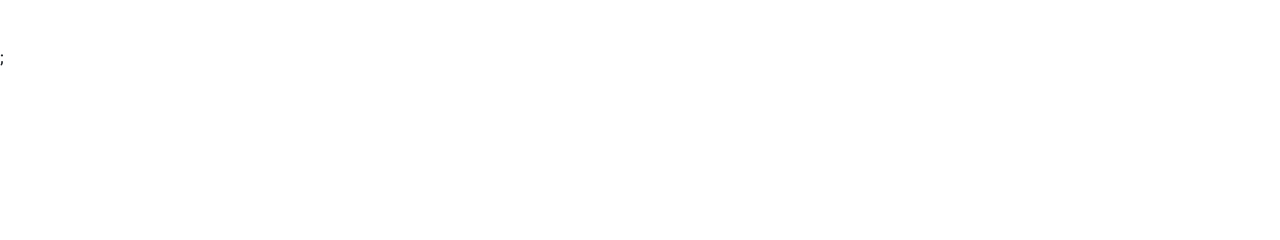
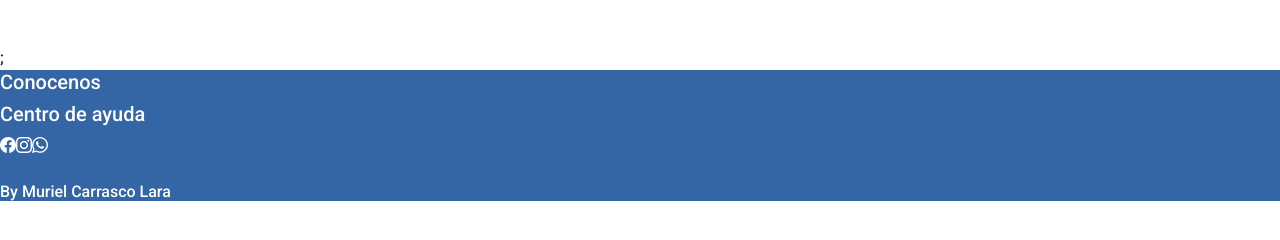
Before and after one commit to MurielCarrasco/Mi-App-React, a React (Create React App) app: page /detail/1 in a window 1280 px wide. Shown: the part 466-706 px from the top of the page. Built offline with nearby package versions, Linux system fonts and the light colour scheme; no server answers; the database is empty.

Commit message:
se agrega footer

```diff
--- a/src/App.js
+++ b/src/App.js
@@ -8,6 +8,7 @@ import { BrowserRouter, Routes, Route } from "react-router-dom";
 import estilos from './components/Item/item.css';
 import Cart from  './components/Cart/Cart' ;
 import CartProvider from './components/Context/CartContext';
+import Footer from './components/footer/Footer';
 
 
 function App() {
@@ -22,6 +23,7 @@ function App() {
           <Route path='/detail/:detalleId' element={<ItemDetailContainer /> }/>
           <Route path="/cart" element={<Cart />} />
         </Routes>
+        <Footer />
       </BrowserRouter>
       </CartProvider>
     </main>
--- a/src/components/Item/ItemDetail.jsx
+++ b/src/components/Item/ItemDetail.jsx
@@ -6,7 +6,7 @@ import './item.css'
 import { useContext } from "react";
 import { CartContext } from "../Context/CartContext";
 
-const ItemDetail = ({item}) => {
+const ItemDetail = ({ item }) => {
     const [cantidad, setCantidad] = useState(0);
     const {addToCart, getCompra} = useContext(CartContext);
 
@@ -34,7 +34,7 @@ const quantity  = getCompra(item.id);
 
     return (
         <div className="detail">
-            <img src={ "./../img/"+item.imagen} alt={item.titulo} />
+            <img src={ "./../img/"+item.imagen} alt={item.Titulo} />
             <div className="info">
                 <h2>{item.Titulo}</h2>
                 <p className="descripcion-card">{item.descripcion}</p>
--- /dev/null
+++ b/src/components/footer/Footer.jsx
@@ -0,0 +1,27 @@
+import React from "react";
+import './footer.css';
+
+const Footer = () => {
+    return (
+         <div className="footer">
+            <div>
+                <h5> Conocenos </h5>
+                <h5> Centro de ayuda </h5>
+
+            </div>
+            <div className="redes-footer">
+                <i class="bi bi-facebook"></i>
+                <i class="bi bi-instagram"></i>
+                <i class="bi bi-whatsapp"></i>
+            </div>
+            <br />
+            <div>
+                <h6>By Muriel Carrasco Lara</h6>
+            </div>
+
+         </div>
+
+    )
+}
+
+export default Footer;
--- /dev/null
+++ b/src/components/footer/footer.css
@@ -0,0 +1,4 @@
+.footer{
+    background-color: rgb(52, 101, 165);
+    color: white;
+}
```
